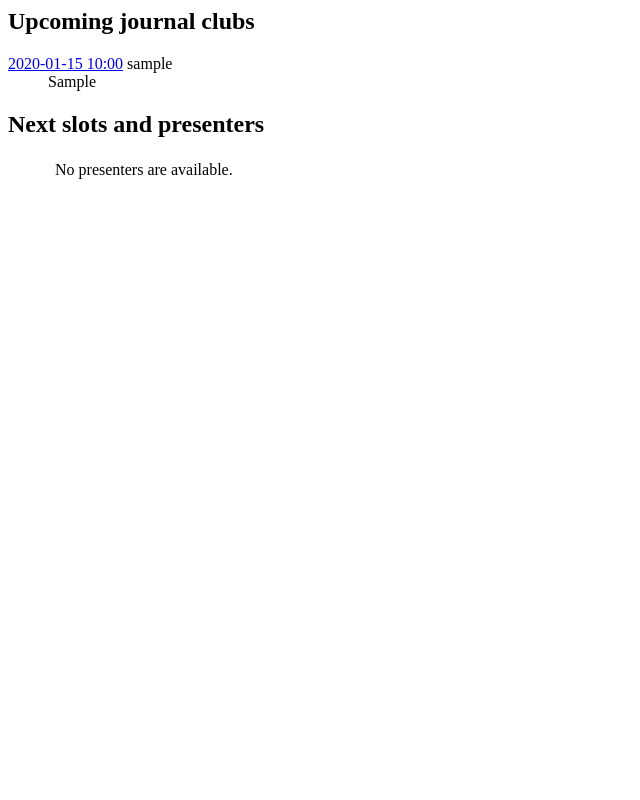
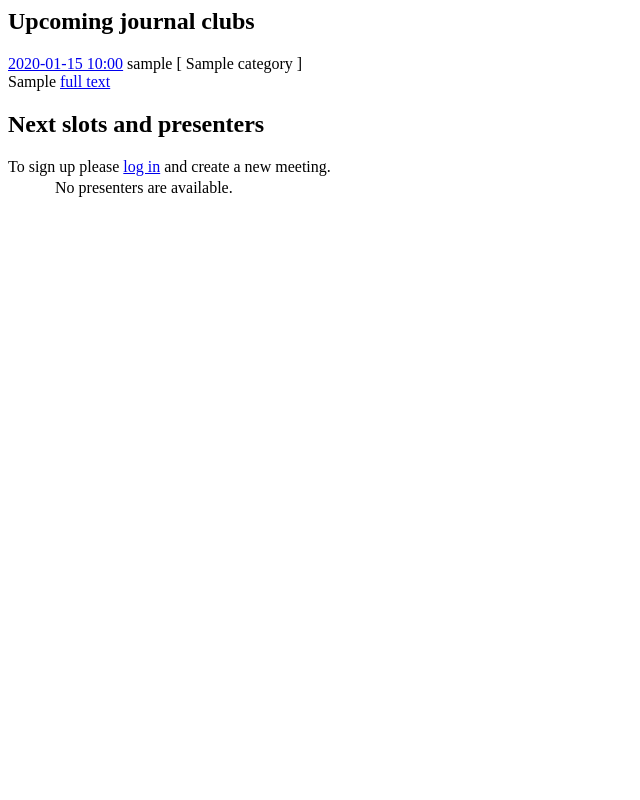
Before and after one commit to fzenke/jclub, a Django app: page /meetings/ in a window 1280 px wide. Shown: the whole page, without its empty margins (0-640 px from the left). Run offline with Django 3.2, Linux system fonts and the light colour scheme; tables that the repository leaves empty hold one stand-in row (values such as "Sample post").

Commit message:
Refines template of index overview site.

```diff
--- a/jclub/apps/meetings/templates/meetings/index.html
+++ b/jclub/apps/meetings/templates/meetings/index.html
@@ -6,21 +6,26 @@
 
 <h2>Upcoming journal clubs</h2>
 {% if upcoming_meetings_list %}
-    <dl>
+    <p>
 	{% for meeting in upcoming_meetings_list %}
-	<dt><a href="/meetings/{{ meeting.id }}/">{{ meeting.timeslot }}</a> {{meeting.presenter}}</dt>
-	<dd>
-	{{meeting.publication_reference}}
+	<a href="/meetings/{{ meeting.id }}/">{{ meeting.timeslot }}</a> {{meeting.presenter}} [
+	{% for cat in meeting.publication_category.all %}
+	    {{ cat.name }}
+	{% empty %}
+		uncategorized
+	{% endfor %}
+	] <br/>
+	{{ meeting.publication_reference }}
+	<a href="{{ meeting.publication_url }}">full text</a>
+	</p>
 	<!-- add links to user stats -->
-	</dd>
-	</li>
 	{% endfor %}
-	</dl>
 {% else %}
 	<p>No meetings are available.</p>
 {% endif %}
 
 <h2>Next slots and presenters</h2>
+To sign up please <a href="/admin/">log in</a> and create a new meeting.
 <table>
 	<tr>
 		<td>
```
